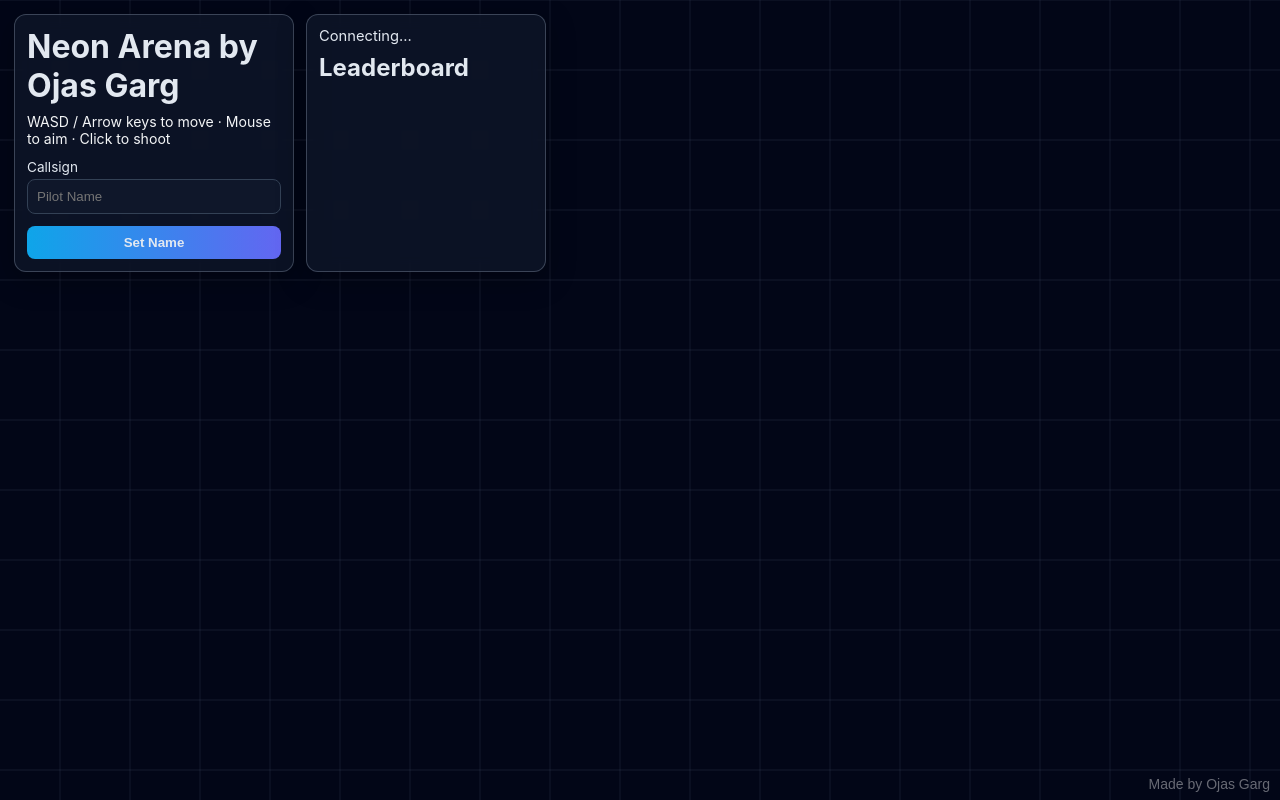
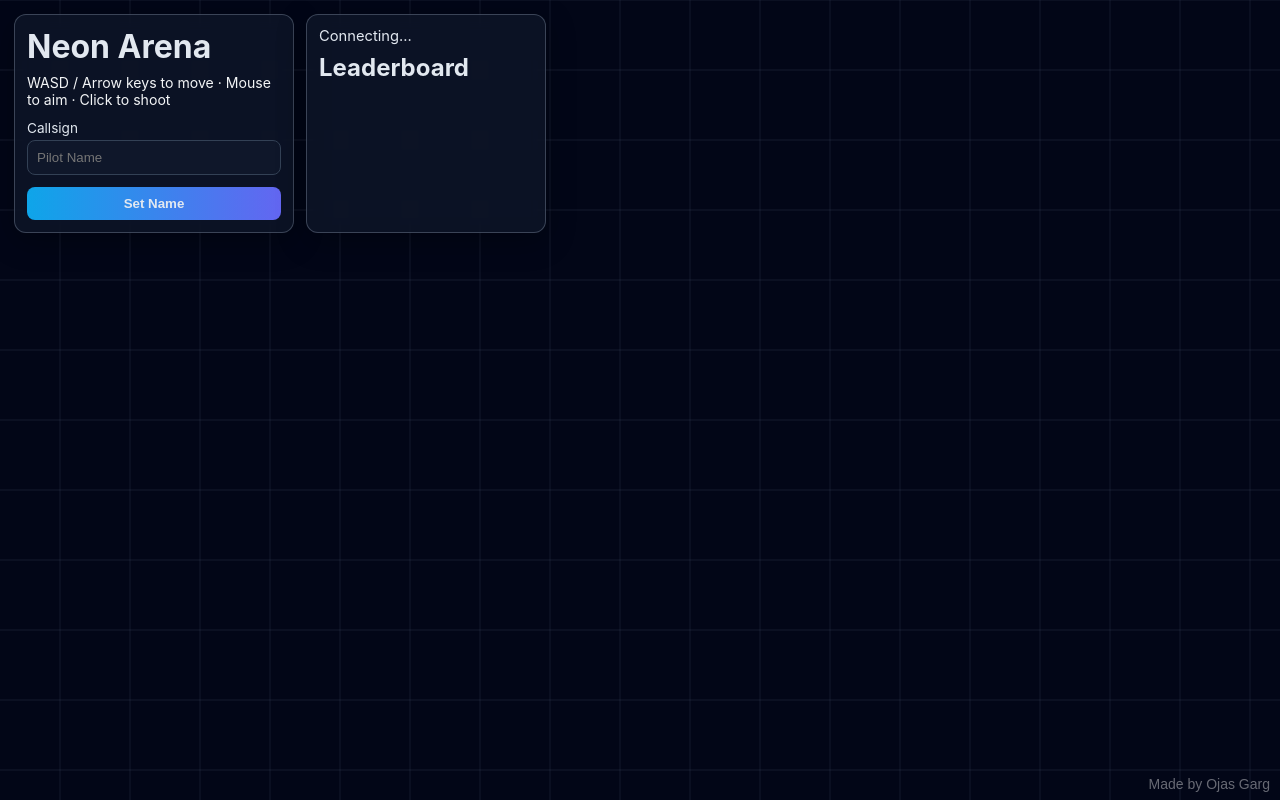
Before and after one commit to ojas-web/multiplayer-shooter, a website: page public/index.html in a window 1280 px wide. Drawn offline with nearby package versions, Linux system fonts and the light colour scheme; no server answers.

```diff
--- a/public/index.html
+++ b/public/index.html
@@ -9,7 +9,7 @@
   <body>
     <div id="hud">
       <div class="panel">
-        <h1>Neon Arena  by Ojas Garg</h1>
+        <h1>Neon Arena</h1>
         <p>WASD / Arrow keys to move · Mouse to aim · Click to shoot</p>
         <label>
           Callsign
@@ -26,16 +26,6 @@
 
     <canvas id="game"></canvas>
 
-<!-- Mobile Controls
-<div id="mobile-controls">
-  <div id="joystick-base">
-    <div id="joystick-stick"></div>
-  </div>
-
-  <button id="shootBtn">SHOOT</button>
-</div>-->
-
-
     <script src="/socket.io/socket.io.js"></script>
     <script src="client.js"></script>
 <div id="watermark">Made by Ojas Garg</div>
```
